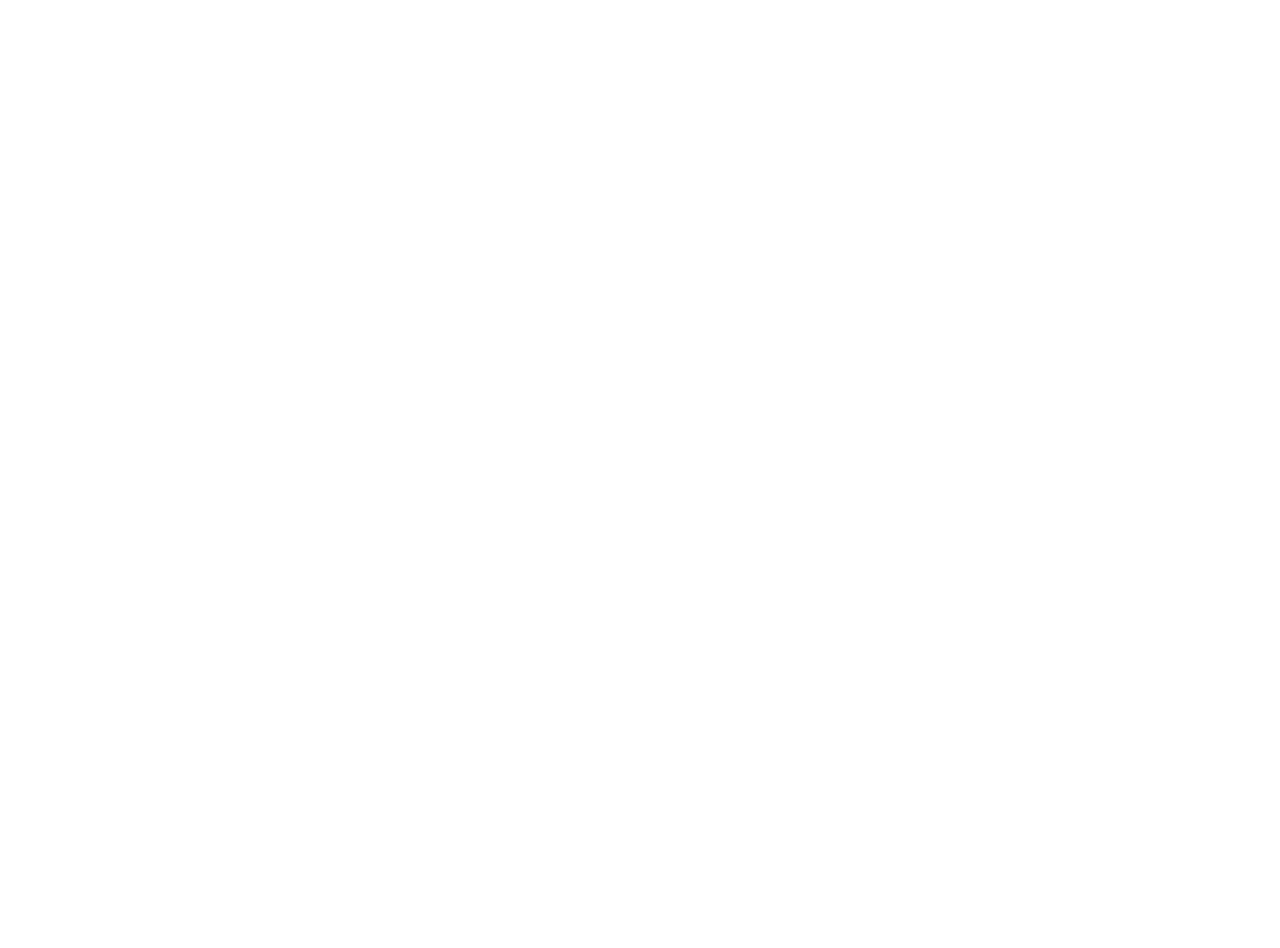
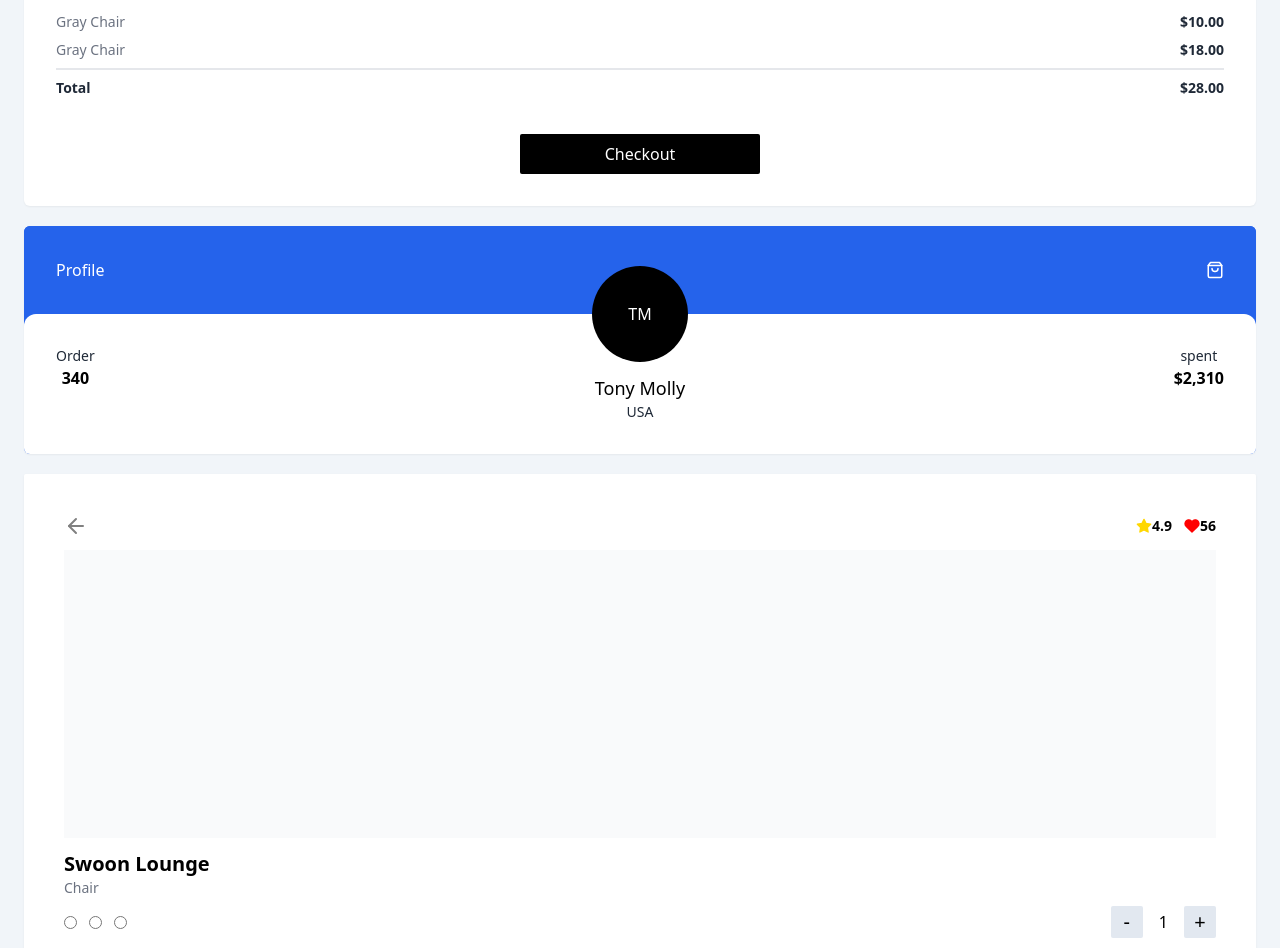
Before and after one commit to sohye-lee/faire, a Next.js app: page / in a window 1280 px wide. Shown: the part 80-1028 px from the top of the page. Before the commit the page ends 800 px from the top, so only its background shows below. Built offline with nearby package versions, Linux system fonts and the light colour scheme.

Commit message:
tailwinds

```diff
--- a/package.json
+++ b/package.json
@@ -9,9 +9,11 @@
     "lint": "next lint"
   },
   "dependencies": {
+    "feather-icons": "^4.29.0",
     "next": "12.3.1",
     "react": "18.2.0",
-    "react-dom": "18.2.0"
+    "react-dom": "18.2.0",
+    "react-feather": "^2.0.10"
   },
   "devDependencies": {
     "@types/node": "18.8.4",
--- a/pages/index.tsx
+++ b/pages/index.tsx
@@ -1,9 +1,97 @@
 import type { NextPage } from 'next';
+import * as FeatherIcon from 'react-feather';
 
 const Home: NextPage = () => {
   return (
-    <div className="bg-gray-400 text-center flex justify-center">
-      <h1 className="text-blue-500">it works</h1>
+    <div className="bg-slate-100 py-4 px-6 flex flex-col space-y-5">
+      {/* First Box */}
+      <div className="bg-white p-8 rounded-md shadow-sm">
+        <h2 className="font-medium text-xl text-gray-800 mb-3">Select Item</h2>
+        <div className="flex flex-row justify-between align-center py-1">
+          <p className="text-gray-500 text-sm">Gray Chair</p>
+          <p className="text-gray-800 font-semibold text-sm">$10.00</p>
+        </div>
+        <div className="flex flex-row justify-between align-center py-1 pb-2 border-b-2">
+          <p className="text-gray-500 text-sm">Gray Chair</p>
+          <p className="text-gray-800 font-semibold text-sm">$18.00</p>
+        </div>
+        <div className="flex flex-row justify-between align-center py-1 mt-1">
+          <p className="text-gray-800 font-semibold text-sm">Total</p>
+          <p className="text-gray-800 font-semibold text-sm">$28.00</p>
+        </div>
+        <div className=" py-2 mt-8 text-center bg-black w-60 text-white rounded-sm mx-auto cursor-pointer">
+          Checkout
+        </div>
+      </div>
+
+      {/* Second Box */}
+      <div className="rounded-md bg-blue-600 shadow-sm overflow-hidden">
+        <div className="bg-blue-600 p-8">
+          <div className="flex align-center justify-between">
+            <p className="text-white font-medium text-md">Profile</p>
+            <FeatherIcon.ShoppingBag color="white" width="18" />
+          </div>
+        </div>
+        <div className="bg-white p-8 rounded-t-xl relative">
+          <div className="flex justify-between">
+            <div className="flex flex-col align-center text-center">
+              <span className="text-gray-800 text-sm">Order</span>
+              <span className="font-bold">340</span>
+            </div>
+            <div className="absolute w-full left-0 -top-12 flex justify-center">
+              <div className="w-24 h-24 bg-black rounded-full   text-white flex items-center justify-center">
+                TM
+              </div>
+            </div>
+            <div className="flex flex-col align-center text-center">
+              <span className="text-gray-800 text-sm">spent</span>
+              <span className="font-bold">$2,310</span>
+            </div>
+          </div>
+          <div className="flex flex-col align-center text-center -mt-4">
+            <span className="font-medium text-lg">Tony Molly</span>
+            <span className="text-gray-800 text-sm">USA</span>
+          </div>
+        </div>
+      </div>
+
+      {/* Second Box */}
+      <div className="bg-white p-10 rounded-sm drop-shadow-sm">
+        <div className="flex justify-between items-center">
+          <FeatherIcon.ArrowLeft width="24" color="gray" />
+          <div className="flex items-center space-x-3">
+            <div className="flex items-center text-sm font-bold">
+              <FeatherIcon.Star width="16" color="gold" fill="gold" /> 4.9
+            </div>
+            <div className="flex items-center text-sm font-bold">
+              <FeatherIcon.Heart width="16" color="red" fill="red" /> 56
+            </div>
+          </div>
+        </div>
+
+        <div className="h-72 py-10 bg-gray-50 my-3"></div>
+        <h5 className="font-semibold text-xl">Swoon Lounge</h5>
+        <p className="text-gray-500 text-sm">Chair</p>
+        <div className="flex items-center justify-between mt-2 mb-3">
+          <div className="flex items-center space-x-3">
+            <input type="radio" className=" "/>
+            <input type="radio"/>
+            <input type="radio"/>
+          </div>
+          <div className="flex items-center space-x-4">
+            <button className="px-2 bg-slate-200 w-8 aspect-square rounded-sm font-medium text-xl">-</button>
+            <span>1</span>
+            <button className="px-2 bg-slate-200 w-8 aspect-square rounded-sm font-medium text-xl">+</button>
+          </div>
+        </div>
+        <div className="flex items-center justify-between">
+          <span className="font-semibold text-2xl">$450</span>
+          <button className="rounded-sm bg-black text-white px-12 py-3 text-xs">Add To Cart</button>
+        </div>
+      </div>
+
+      {/* Second Box */}
+      <div className="bg-white p-10 rounded-sm drop-shadow-sm"></div>
     </div>
   );
 };
```
Also changed, not shown: 2 other files (tests, documents, lock files or other folders).
